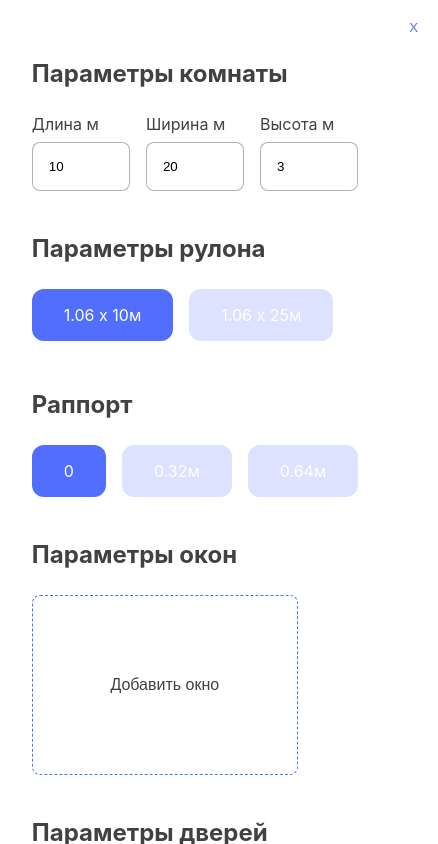
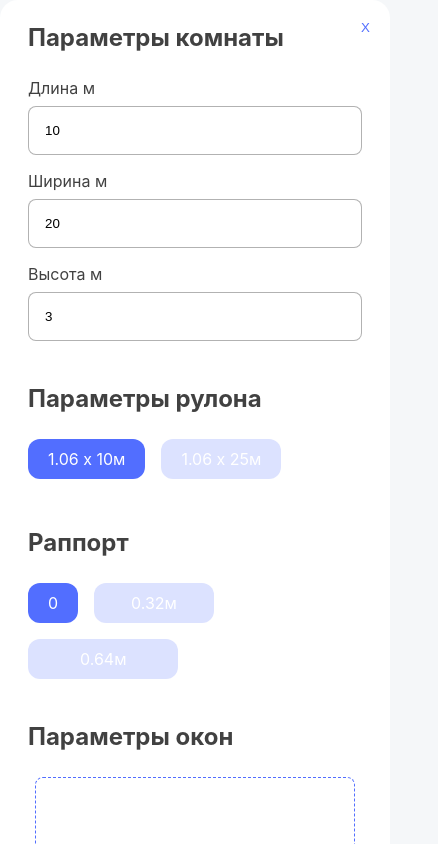
Before and after one commit to Sampleq/wallpaper-calc, a React (Create React App) app: page / in a window 390 px wide. Both pictures are taken after a click on the button "Начать расчет материалов". Shown: the top 844 px of the page, 438 px wide, since content can reach past the window. Built offline with nearby package versions, Linux system fonts and the light colour scheme.

Commit message:
added adaptive - mobile styles, desktop first

```diff
--- a/src/components/Description.module.css
+++ b/src/components/Description.module.css
@@ -2,6 +2,7 @@
   /* width: 79.6rem; */
   width: 78.8rem;
   background-color: white;
+  border-radius: 1.8rem;
   margin: auto;
 
   padding: 5.8rem 8rem;
@@ -25,7 +26,7 @@
 
 @media (max-width: 1023px) {
   .description {
-    width: 37.6rem;
+    width: 37.5rem;
     padding: 2.8rem;
   }
 
--- a/src/components/Door.module.css
+++ b/src/components/Door.module.css
@@ -38,3 +38,9 @@
   border: 0.1rem solid #11111152;
   border-radius: 0.8rem;
 }
+
+@media (max-width: 1023px) {
+  .door {
+    width: 32rem;
+  }
+}
--- a/src/components/Doors.module.css
+++ b/src/components/Doors.module.css
@@ -30,3 +30,14 @@
 .doors_button:hover {
   background-color: rgba(82, 111, 255, 0.1);
 }
+
+@media (max-width: 1023px) {
+  .doors_items {
+    flex-direction: column;
+    align-items: center;
+  }
+
+  .doors_button {
+    width: 32rem;
+  }
+}
--- a/src/components/Main.module.css
+++ b/src/components/Main.module.css
@@ -1,6 +1,7 @@
 .main {
   position: relative;
   background-color: white;
+  border-radius: 1.8rem;
   padding: 5.8rem 8rem;
 
   width: 99rem;
@@ -30,6 +31,10 @@
 }
 
 @media (max-width: 1023px) {
+  .main {
+    padding: 2.2rem 2.8rem;
+  }
+
   .radio_wrapper {
     flex-direction: column;
     row-gap: 4.8rem;
--- a/src/components/Rapport.js
+++ b/src/components/Rapport.js
@@ -1,5 +1,5 @@
 import { useDispatch, useSelector } from 'react-redux';
-import style from './Rapport.module.css';
+import styles from './Rapport.module.css';
 import {
   selectRapportOptions,
   setRapportOptions,
@@ -10,7 +10,7 @@ function Rapport() {
   const rapport = useSelector(selectRapportOptions);
 
   return (
-    <div className={style.rapport}>
+    <div className={styles.rapport}>
       <h2>Раппорт</h2>
 
       <form>
@@ -39,7 +39,9 @@ function Rapport() {
             dispatch(setRapportOptions(e.target.value));
           }}
         />
-        <label htmlFor='rapport_2'>0.32м</label>
+        <label htmlFor='rapport_2' className={styles.rapport_32}>
+          0.32м
+        </label>
 
         <input
           value={0.64}
@@ -52,7 +54,9 @@ function Rapport() {
             dispatch(setRapportOptions(e.target.value));
           }}
         />
-        <label htmlFor='rapport_3'>0.64м </label>
+        <label htmlFor='rapport_3' className={styles.rapport_64}>
+          0.64м{' '}
+        </label>
       </form>
     </div>
   );
--- a/src/components/Rapport.module.css
+++ b/src/components/Rapport.module.css
@@ -8,6 +8,7 @@
 
 .rapport form {
   display: flex;
+  flex-wrap: wrap;
   gap: 1.6rem;
 }
 
@@ -19,6 +20,13 @@
   cursor: pointer;
 }
 
+.rapport label.rapport_32 {
+  padding: 1.6rem 4.9rem;
+}
+.rapport label.rapport_64 {
+  padding: 1.6rem 6.8rem;
+}
+
 .rapport input[type='radio'] {
   display: none;
 }
@@ -27,3 +35,15 @@
 .rapport input[type='radio']:checked + label {
   background-color: #526eff;
 }
+
+@media (max-width: 1023px) {
+  .rapport label {
+    padding: 1rem 2rem;
+  }
+  .rapport label.rapport_32 {
+    padding: 1rem 3.7rem;
+  }
+  .rapport label.rapport_64 {
+    padding: 1rem 5.2rem;
+  }
+}
--- a/src/components/Results.module.css
+++ b/src/components/Results.module.css
@@ -36,7 +36,6 @@
   display: flex;
 
   column-gap: 1.6rem;
-  row-gap: 0.8rem;
 }
 
 .results_buttons button {
@@ -50,3 +49,28 @@
 .results_buttons button:hover {
   background-color: hsl(230, 100%, 98%);
 }
+
+@media (max-width: 1023px) {
+  .results {
+    padding: 1.8rem;
+  }
+
+  .results h2 {
+    color: white;
+    font-size: 2.8rem;
+    line-height: 3.6rem;
+
+    margin-bottom: 2.5rem;
+  }
+
+  .results_data {
+    flex-direction: column;
+    align-items: start;
+  }
+
+  .results_buttons {
+    flex-direction: column;
+    align-items: stretch;
+    row-gap: 0.8rem;
+  }
+}
--- a/src/components/Roll.module.css
+++ b/src/components/Roll.module.css
@@ -27,3 +27,9 @@
 .roll input[type='radio']:checked + label {
   background-color: #526eff;
 }
+
+@media (max-width: 1023px) {
+  .roll label {
+    padding: 1rem 2rem;
+  }
+}
--- a/src/components/Room.module.css
+++ b/src/components/Room.module.css
@@ -24,3 +24,9 @@
   border: 0.1rem solid #11111152;
   border-radius: 0.8rem;
 }
+
+@media (max-width: 1023px) {
+  .room form {
+    flex-direction: column;
+  }
+}
--- a/src/components/Window.module.css
+++ b/src/components/Window.module.css
@@ -38,3 +38,9 @@
   border: 0.1rem solid #11111152;
   border-radius: 0.8rem;
 }
+
+@media (max-width: 1023px) {
+  .window {
+    width: 32rem;
+  }
+}
--- a/src/components/Windows.module.css
+++ b/src/components/Windows.module.css
@@ -30,3 +30,14 @@
 .windows_button:hover {
   background-color: rgba(82, 111, 255, 0.1);
 }
+
+@media (max-width: 1023px) {
+  .windows_items {
+    flex-direction: column;
+    align-items: center;
+  }
+
+  .windows_button {
+    width: 32rem;
+  }
+}
```
